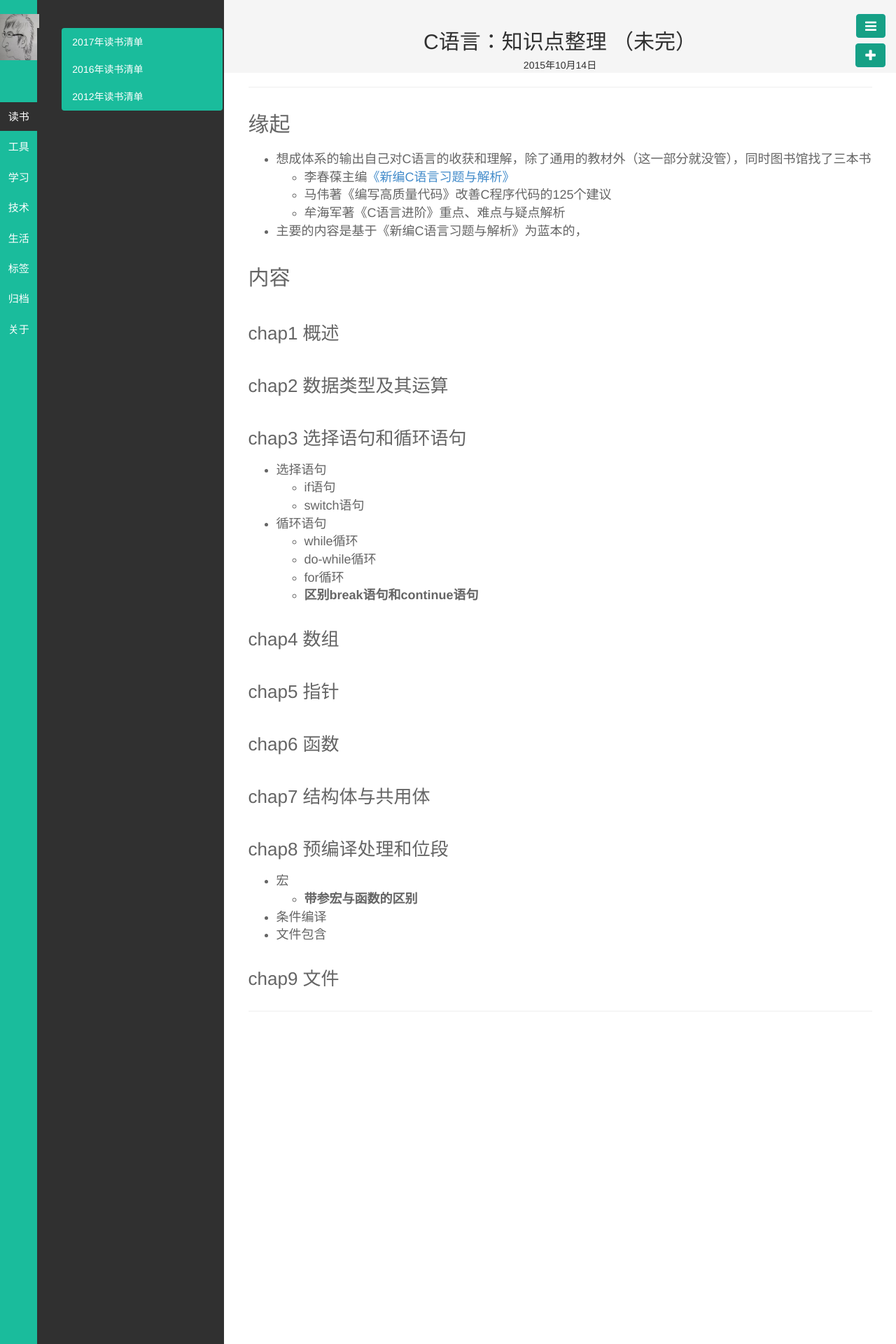
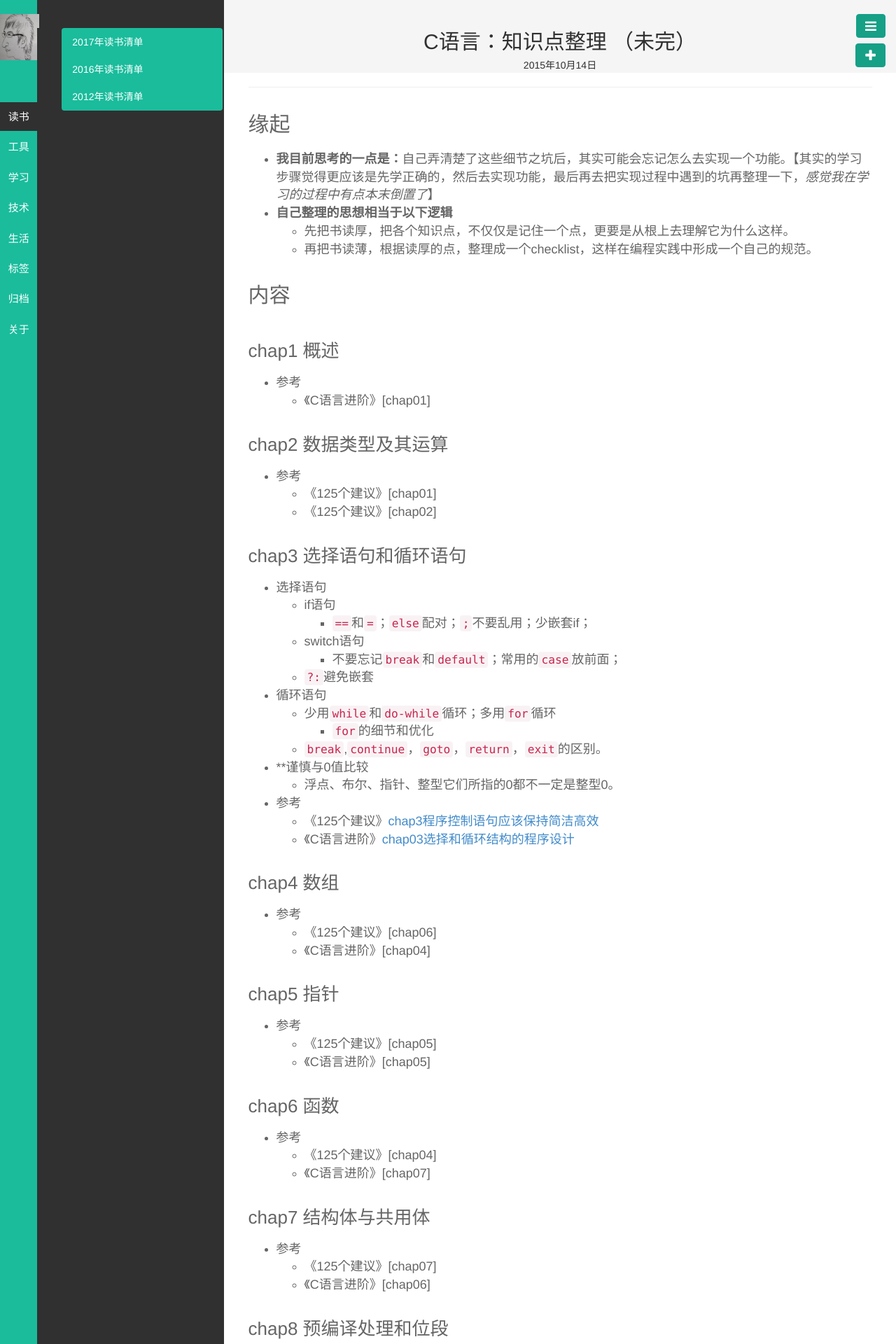
Before and after one commit to wolflion/blog, a Jekyll site: the page built from _posts/学习/2015-10-14-C-Language-Summarize.md, in a window 1280 px wide. Shown: the top 1920 px of the page at 70% size. Built offline with Jekyll 4.4.1, drawn with Linux system fonts in a browser that asks for light colours; some of the changed text lies outside the part shown.

Commit message:
更新“程序控制语句”部分和再整理好整个知识大纲。

```diff
--- a/_posts/学习/2015-10-14-C-Language-Summarize.md
+++ b/_posts/学习/2015-10-14-C-Language-Summarize.md
@@ -9,37 +9,94 @@ description:
 
 
 ##  缘起
-+ 想成体系的输出自己对C语言的收获和理解，除了通用的教材外（这一部分就没管），同时图书馆找了三本书
-	+ 李春葆主编[《新编C语言习题与解析》](https://book.douban.com/subject/24371347/)
-	+ 马伟著《编写高质量代码》改善C程序代码的125个建议
-	+ 牟海军著《C语言进阶》重点、难点与疑点解析
-+ 主要的内容是基于《新编C语言习题与解析》为蓝本的，
++ **我目前思考的一点是：**自己弄清楚了这些细节之坑后，其实可能会忘记怎么去实现一个功能。【其实的学习步骤觉得更应该是先学正确的，然后去实现功能，最后再去把实现过程中遇到的坑再整理一下，*感觉我在学习的过程中有点本末倒置了*】
++ **自己整理的思想相当于以下逻辑**
+    + 先把书读厚，把各个知识点，不仅仅是记住一个点，更要是从根上去理解它为什么这样。
+    + 再把书读薄，根据读厚的点，整理成一个checklist，这样在编程实践中形成一个自己的规范。
+
 
 ##  内容
 ###  chap1 概述
++ 参考
+    + 《C语言进阶》[chap01]
 
 ###  chap2 数据类型及其运算
++ 参考
+    + 《125个建议》[chap01]
+    + 《125个建议》[chap02]
 
 ###  chap3 选择语句和循环语句
 + 选择语句
-	+ if语句
-	+ switch语句
+    + if语句
+        + `==`和`=`；`else`配对；`;`不要乱用；少嵌套if；
+    + switch语句
+        + 不要忘记`break`和`default`；常用的`case`放前面；
+    + `?:`避免嵌套
 + 循环语句
-	+ while循环
-	+ do-while循环
-	+ for循环
-	+ **区别break语句和continue语句**
+    + 少用`while`和`do-while`循环；多用`for`循环
+        + `for`的细节和优化
+    + `break`,`continue`，`goto`，`return`，`exit`的区别。
++ **谨慎与0值比较
+    + 浮点、布尔、指针、整型它们所指的0都不一定是整型0。
++ 参考
+    + 《125个建议》[chap3程序控制语句应该保持简洁高效](https://github.com/wolflion/GitHubCode/blob/master/C%26CPP/C/%E6%94%B9%E5%96%84C%E7%A8%8B%E5%BA%8F%E4%BB%A3%E7%A0%81%E7%9A%84125%E4%B8%AA%E5%BB%BA%E8%AE%AE/chap03%E7%A8%8B%E5%BA%8F%E6%8E%A7%E5%88%B6%E8%AF%AD%E5%8F%A5/chap03%E7%A8%8B%E5%BA%8F%E6%8E%A7%E5%88%B6%E8%AF%AD%E5%8F%A5.md)
+    + 《C语言进阶》[chap03选择和循环结构的程序设计](https://github.com/wolflion/GitHubCode/blob/master/C%26CPP/C/C%E8%AF%AD%E8%A8%80%E8%BF%9B%E9%98%B6/chap03%E9%80%89%E6%8B%A9%E5%92%8C%E5%BE%AA%E7%8E%AF%E7%BB%93%E6%9E%84%E7%9A%84%E7%A8%8B%E5%BA%8F%E8%AE%BE%E8%AE%A1/chap03%E9%80%89%E6%8B%A9%E5%92%8C%E5%BE%AA%E7%8E%AF%E7%BB%93%E6%9E%84%E7%9A%84%E7%A8%8B%E5%BA%8F%E8%AE%BE%E8%AE%A1.md)
 
 ###  chap4 数组
++ 参考
+    + 《125个建议》[chap06]
+    + 《C语言进阶》[chap04]
 
 ###  chap5 指针
++ 参考
+    + 《125个建议》[chap05]
+    + 《C语言进阶》[chap05]
+
 ###  chap6 函数
++ 参考
+    + 《125个建议》[chap04]
+    + 《C语言进阶》[chap07]
+
 ###  chap7 结构体与共用体
++ 参考
+    + 《125个建议》[chap07]
+    + 《C语言进阶》[chap06]
 
 ###  chap8 预编译处理和位段
 + 宏
 	+ **带参宏与函数的区别**
 + 条件编译
 + 文件包含
++ 参考
+    + 《125个建议》[chap10]
+    + 《C语言进阶》[chap06]
 
 ###  chap9 文件
++ 参考
+    + 《125个建议》[chap09]
+    + 《C语言进阶》[chap08]
+
+###  chap10 断言与异常处理
++ 参考
+    + 《125个建议》[chap11]
+    + 《C语言进阶》[chap09]
+
+###  chap11 其它
++ 《125个建议》
+    + [chap08]
+    + [chap12]
+    + [chap13]
+    + [chap14]
+    + [chap15]
++ 《C语言进阶》
+    + [chap10]
+    + [chap11]
+
+##  履历
++ 目前参考的3本书
+    + 李春葆主编[《新编C语言习题与解析》](https://book.douban.com/subject/24371347/)
+    + 马伟著[《编写高质量代码》](https://book.douban.com/subject/26804602/)改善C程序代码的125个建议
+    + 牟海军著[《C语言进阶》](https://book.douban.com/subject/11232781/)重点、难点与疑点解析
++ 更新时间
+    + 2015-10-14左右完成整个框架。
+    + 2017-10-02完成 *chap3程序控制语句*，并重新整理了一下框架。
```
